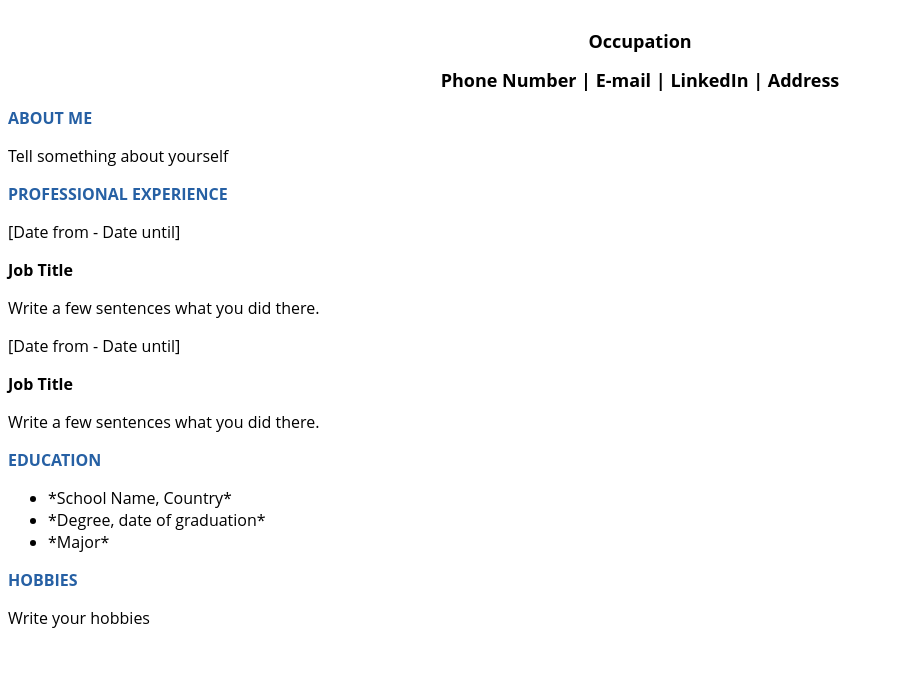
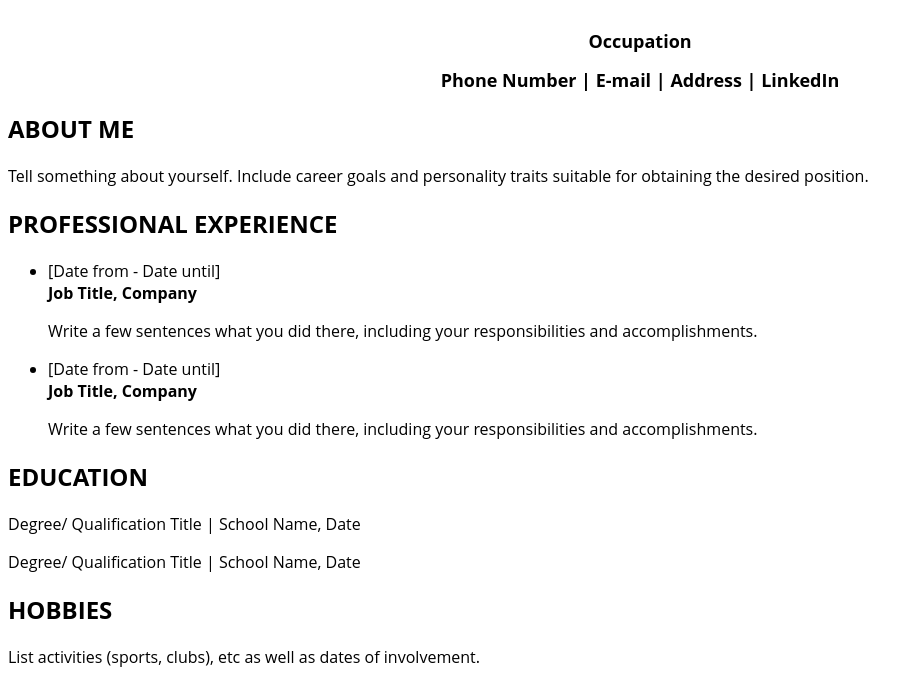
Before and after one commit to Kurbamit/CBlog.github.io, a plain HTML site: page index.html in a window 1280 px wide. Shown: the part 100-800 px from the top of the page, without its empty margins (0-924 px from the left). Drawn offline with Linux system fonts and the light colour scheme.

Commit message:
Update index.html

```diff
--- a/index.html
+++ b/index.html
@@ -6,45 +6,50 @@
 	<title>CV</title>
 	<link rel="stylesheet" href="style.css">
 </head>
+
 <body>
-	<div class="name">
+
+    <div class="name">
         <h1>NAME SURNAME</h1>
     </div>
 
     <div class="occupation">
         <h2>Occupation</h2>
-        <h2>Phone Number | E-mail | LinkedIn | Address </h2>
+        <h2>Phone Number | E-mail | Address | LinkedIn </h2>
     </div>
 
     <section class="resume section-padding">
 
-        <h2 class="experience-title">ABOUT ME</h2>
-        <p>Tell something about yourself</p>
+        <h2 class="title">ABOUT ME</h2>
+        <p>Tell something about yourself. Include career goals and personality traits suitable for obtaining the desired position. </p>
 
-        <h2 class="experience-title">PROFESSIONAL EXPERIENCE</h2>
+        <h2 class="title">PROFESSIONAL EXPERIENCE</h2>
 
         <div class="resume-wrapper">
 
-            <p>[Date from - Date until]</p>
-            <div class="bold-title">Job Title</div>
-            <p>Write a few sentences what you did there.</p>
+            <ul>
+                <li>[Date from - Date until]</li>
+                <div class="bold-title">Job Title, Company</div>
+                <p>Write a few sentences what you did there, including your responsibilities and accomplishments.</p>
 
-            <p>[Date from - Date until]</p>
-            <div class="bold-title">Job Title</div>
-            <p>Write a few sentences what you did there.</p>
+                <li>[Date from - Date until]</li>
+                <div class="bold-title">Job Title, Company</div>
+                <p>Write a few sentences what you did there, including your responsibilities and accomplishments.</p>
+
+            </ul>
 
         </div>
 
-        <h2 class="experience-title">EDUCATION</h2>
-        <ul>
-            <li>*School Name, Country*</li>
-            <li>*Degree, date of graduation*</li>
-            <li>*Major*</li>
-        </ul>
+        <h2 class="title">EDUCATION</h2>
 
-        <h2 class="experience-title">HOBBIES</h2>
-        <p>Write your hobbies</p>
+            <p>Degree/ Qualification Title | School Name, Date</p>
+            <p>Degree/ Qualification Title | School Name, Date</p>
 
-	</section>
+        <h2 class="title">HOBBIES</h2>
+        <p>List activities (sports, clubs), etc as well as dates of involvement.</p>
+
+    </section>
+
 </body>
+
 </html>
```
